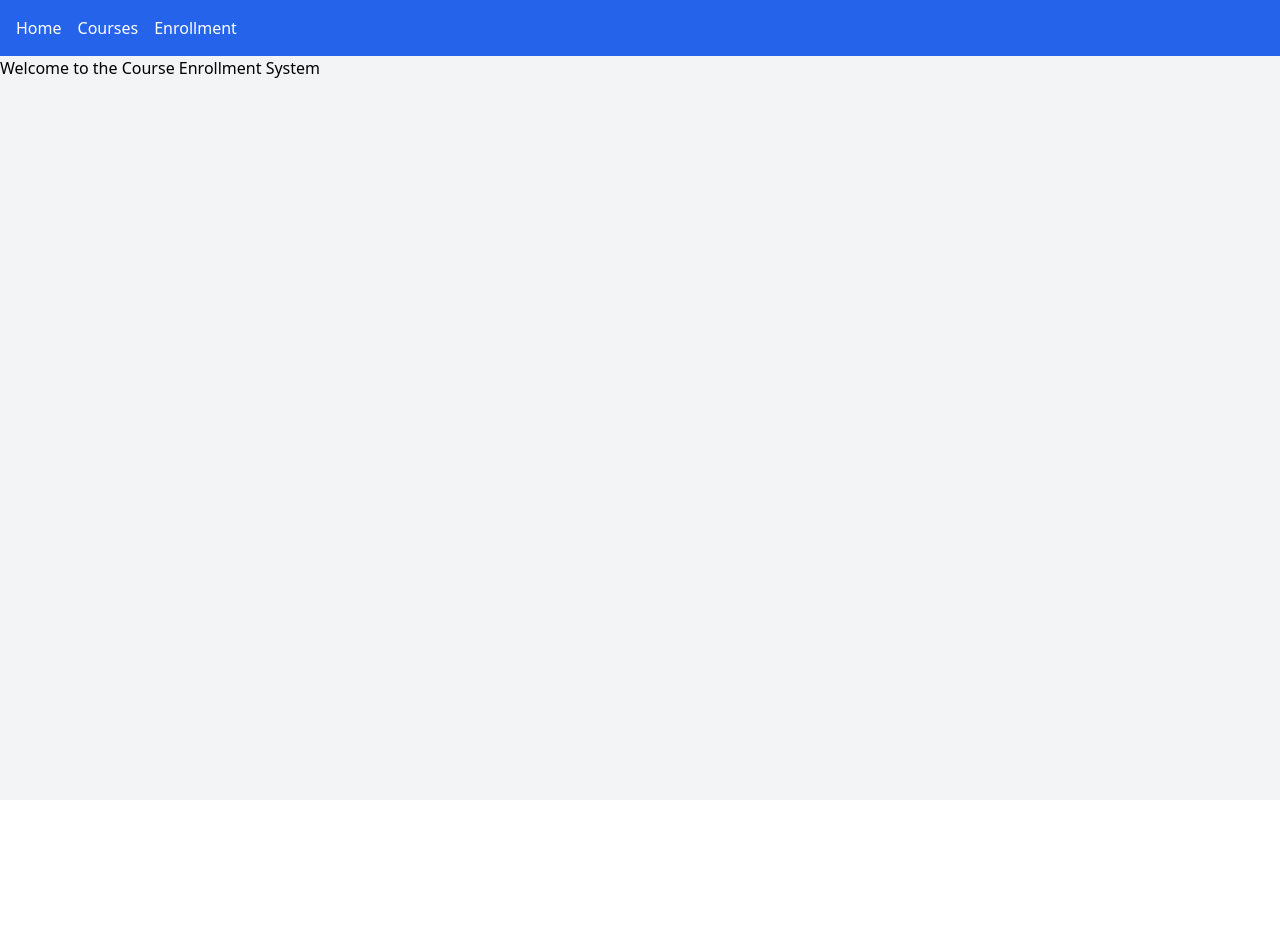
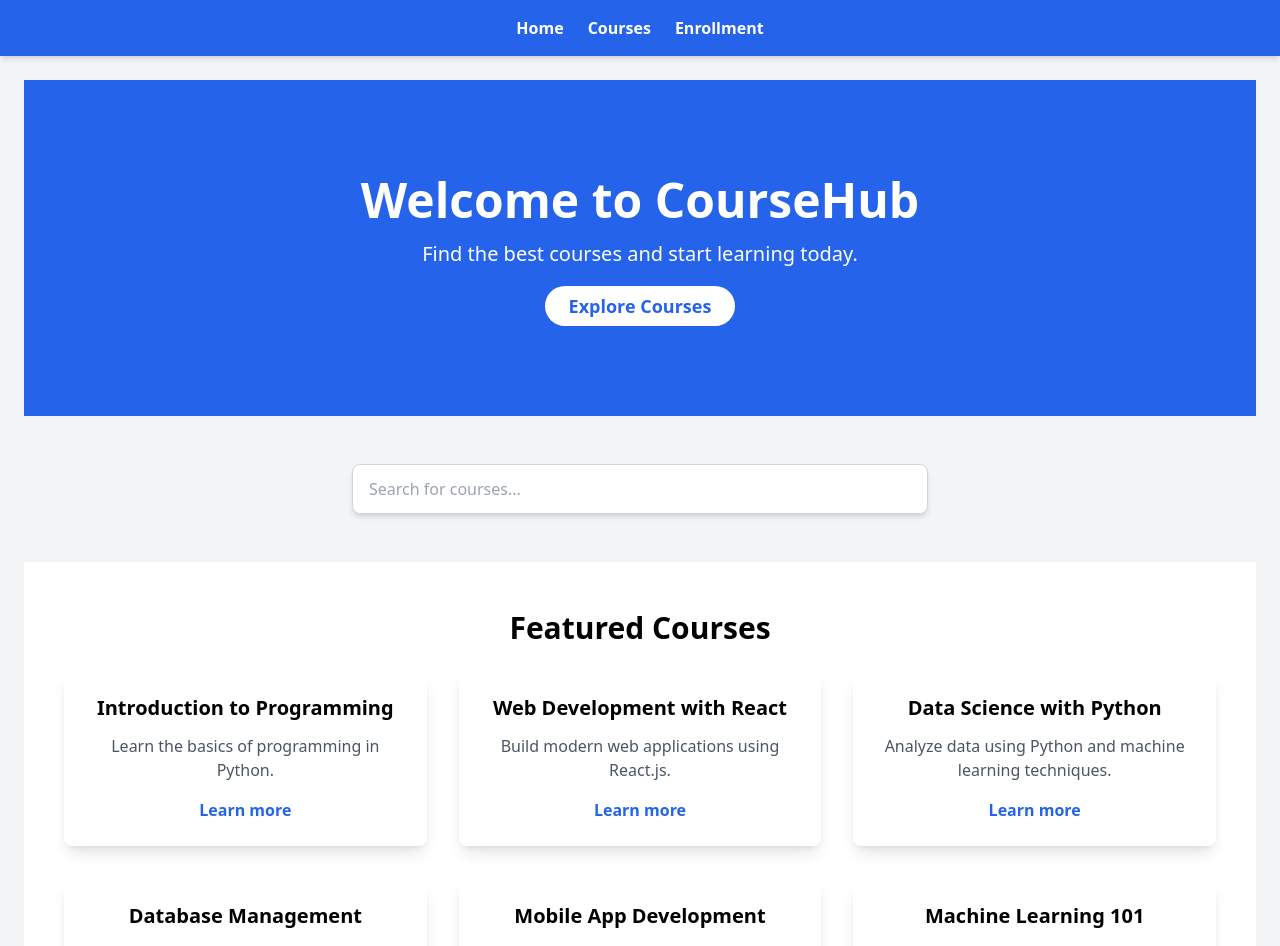
Before and after one commit to DestinyG-beep/Student-Course-Enrollment-System, a React (Vite) app in the folder frontend/: page / in a window 1280 px wide. Shown: the top 946 px of the page. Before the commit the page ends 800 px from the top, so only its background shows below. Built offline with nearby package versions, Linux system fonts and the light colour scheme.

Commit message:
homepage design

```diff
--- a/frontend/src/App.jsx
+++ b/frontend/src/App.jsx
@@ -1,24 +1,44 @@
 import React from "react";
-import {Routes , Route, Link } from "react-router-dom";
+import { BrowserRouter as Router, Routes, Route, Link } from "react-router-dom";
 import Home from "./pages/Home";
 import Courses from "./pages/Courses";
 import Enrollment from "./pages/Enrollment";
 
 const App = () => {
+  const courses = [
+    { id: 1, name: 'Introduction to Programming', description: 'Learn the basics of programming in Python.' },
+    { id: 2, name: 'Web Development with React', description: 'Build modern web applications using React.js.' },
+    { id: 3, name: 'Data Science with Python', description: 'Analyze data using Python and machine learning techniques.' },
+    { id: 4, name: 'Database Management', description: 'Learn about relational databases and SQL.' },
+    { id: 5, name: 'Mobile App Development', description: 'Create mobile applications for Android and iOS.' },
+    { id: 6, name: 'Machine Learning 101', description: 'Understand the foundations of machine learning.' },
+  ];
+
   return (
-    <div className="h-screen bg-gray-100">
-      <nav className="bg-blue-600 p-4">
-        <ul className="flex space-x-4 text-white">
-          <li><Link to="/" className="hover:text-gray-200">Home</Link></li>
-          <li><Link to="/courses" className="hover:text-gray-200">Courses</Link></li>
-          <li><Link to="/enrollment" className="hover:text-gray-200">Enrollment</Link></li>
+    <div className="min-h-screen bg-gray-100 flex flex-col">
+      {/* Navbar */}
+      <nav className="bg-blue-600 p-4 shadow-md">
+        <ul className="flex justify-center space-x-6 text-white font-semibold">
+          <li>
+            <Link to="/" className="hover:text-gray-300 transition">Home</Link>
+          </li>
+          <li>
+            <Link to="/courses" className="hover:text-gray-300 transition">Courses</Link>
+          </li>
+          <li>
+            <Link to="/enrollment" className="hover:text-gray-300 transition">Enrollment</Link>
+          </li>
         </ul>
       </nav>
-      <Routes>
-        <Route path="/" element={<Home />} />
-        <Route path="/courses" element={<Courses />} />
-        <Route path="/enrollment" element={<Enrollment />} />
-      </Routes>
+
+      {/* Page Content */}
+      <div className="flex-grow p-6">
+        <Routes>
+          <Route path="/" element={<Home courses={courses} />} />
+          <Route path="/courses" element={<Courses />} />
+          <Route path="/enrollment" element={<Enrollment />} />
+        </Routes>
+      </div>
     </div>
   );
 };
--- a/frontend/src/pages/Courses.jsx
+++ b/frontend/src/pages/Courses.jsx
@@ -1,23 +1,42 @@
-import { useState, useEffect } from "react";
+import { useEffect, useState } from "react";
+import axios from "axios";
 import React from "react";
 
 const Courses = () => {
   const [courses, setCourses] = useState([]);
+  const [loading, setLoading] = useState(true);
+  const [error, setError] = useState("");
 
   useEffect(() => {
-    fetch("/api/courses")
-      .then((res) => res.json())
-      .then((data) => setCourses(data))
-      .catch((err) => console.error("Error fetching courses:", err));
+    axios.get("http://localhost:5555/api/courses")
+      .then((response) => {
+        setCourses(response.data);
+        setLoading(false);
+      })
+      .catch((error) => {
+        console.error("Error fetching courses:", error);
+        setError("Failed to load courses.");
+        setLoading(false);
+      });
   }, []);
 
   return (
-    <div className="p-4">
-      <h1 className="text-2xl font-bold mb-4">Courses</h1>
-      <ul>
-        {courses.map((course) => (
-          <li key={course.id} className="p-2 border-b">{course.name} - {course.credits} Credits</li>
-        ))}
+    <div className="p-6">
+      <h1 className="text-3xl font-bold text-blue-600 mb-4">Available Courses</h1>
+
+      {loading && <p className="text-gray-500">Loading courses...</p>}
+      {error && <p className="text-red-500">{error}</p>}
+
+      <ul className="space-y-2">
+        {courses.length > 0 ? (
+          courses.map((course) => (
+            <li key={course.id} className="bg-white p-4 shadow rounded">
+              <strong>{course.name}</strong> - {course.department} ({course.credits} credits)
+            </li>
+          ))
+        ) : (
+          !loading && <p className="text-gray-500">No courses available.</p>
+        )}
       </ul>
     </div>
   );
--- a/frontend/src/pages/Home.jsx
+++ b/frontend/src/pages/Home.jsx
@@ -1,6 +1,80 @@
-import React from "react";
-const Home = () => {
-    return <h1>Welcome to the Course Enrollment System</h1>;
-  };
+import React, { useState } from "react";
+import { Link } from "react-router-dom";
 
-  export default Home;
+const Home = ({ courses }) => {
+  const [searchTerm, setSearchTerm] = useState("");
+
+  const filteredCourses = courses.filter((course) =>
+    course.name.toLowerCase().includes(searchTerm.toLowerCase())
+  );
+
+  return (
+    <div className="bg-gray-100">
+      {/* Hero Section */}
+      <section className="bg-blue-600 text-white py-24 text-center">
+        <h1 className="text-4xl font-bold sm:text-5xl mb-4">Welcome to CourseHub</h1>
+        <p className="text-lg sm:text-xl mb-6">
+          Find the best courses and start learning today.
+        </p>
+        <Link
+          to="/courses"
+          className="bg-white text-blue-600 py-2 px-6 rounded-full text-lg font-semibold hover:bg-gray-200 transition"
+        >
+          Explore Courses
+        </Link>
+      </section>
+
+      {/* Search Bar */}
+      <section className="py-12 px-4 sm:px-8">
+        <div className="max-w-6xl mx-auto text-center">
+          <input
+            type="text"
+            placeholder="Search for courses..."
+            value={searchTerm}
+            onChange={(e) => setSearchTerm(e.target.value)}
+            className="px-4 py-3 w-full sm:w-1/2 mx-auto border border-gray-300 rounded-lg shadow-md focus:outline-none focus:ring-2 focus:ring-blue-500"
+          />
+        </div>
+      </section>
+
+      {/* Featured Courses */}
+      <section className="py-12 px-4 sm:px-8 bg-white">
+        <div className="max-w-6xl mx-auto text-center">
+          <h2 className="text-3xl font-semibold mb-6">Featured Courses</h2>
+
+          <div className="grid grid-cols-1 sm:grid-cols-2 lg:grid-cols-3 gap-8">
+            {filteredCourses.slice(0, 6).map((course) => (
+              <div
+                key={course.id}
+                className="bg-white p-6 rounded-lg shadow-lg hover:shadow-xl transition duration-300"
+              >
+                <h3 className="text-xl font-semibold mb-3">{course.name}</h3>
+                <p className="text-gray-600 mb-4">{course.description}</p>
+                <Link
+                  to={`/course/${course.id}`}
+                  className="text-blue-600 font-semibold hover:text-blue-800"
+                >
+                  Learn more
+                </Link>
+              </div>
+            ))}
+          </div>
+        </div>
+      </section>
+
+      {/* Call to Action */}
+      <section className="py-16 bg-blue-600 text-white text-center">
+        <h2 className="text-2xl sm:text-3xl font-semibold mb-4">Ready to Enroll?</h2>
+        <p className="mb-6">Start your learning journey with us today. Enroll in any course that interests you.</p>
+        <Link
+          to="/courses"
+          className="bg-white text-blue-600 py-2 px-6 rounded-full text-lg font-semibold hover:bg-gray-200 transition"
+        >
+          Browse All Courses
+        </Link>
+      </section>
+    </div>
+  );
+};
+
+export default Home;
```
Also changed, not shown: 1 other file (tests, documents, lock files or other folders).
